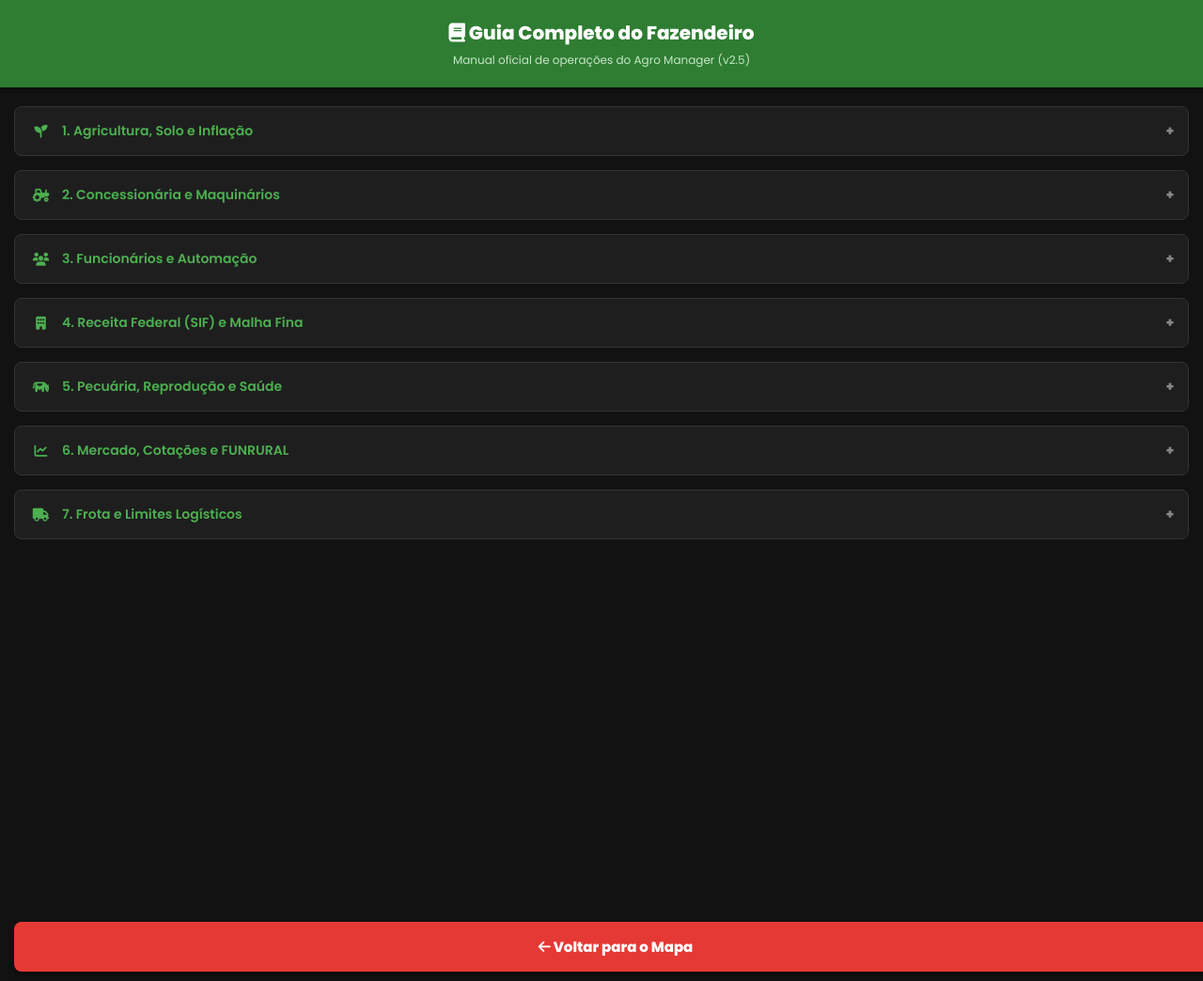
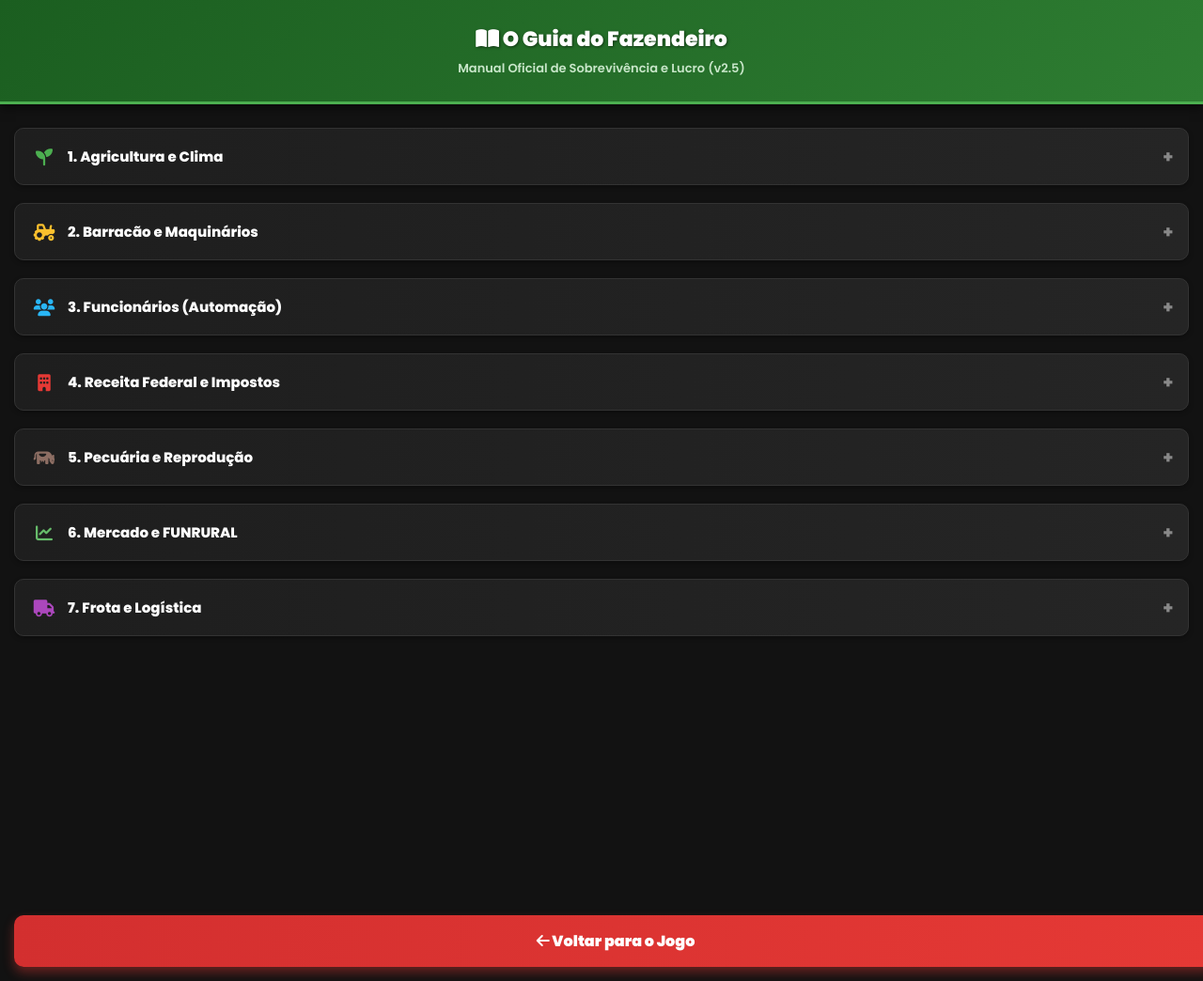
Before and after one commit to binhog29/agro_manager_v2, a Flask app: page /ajuda in a window 1280 px wide. Shown: the top 1044 px of the page at 94% size. Run offline with Flask 3, Linux system fonts and the light colour scheme; the visitor is signed in with stand-in values (Sample User, id 1); data that the repository does not hold is empty.

Commit message:
atualizando o ajuda

```diff
--- a/templates/ajuda.html
+++ b/templates/ajuda.html
@@ -16,211 +16,277 @@
             padding: 0;
         }
 
-        /* Cabeçalho Verde */
+        /* Cabeçalho Verde Premium */
         .header-guia {
-            background-color: #2e7d32;
-            padding: 20px 15px;
+            background: linear-gradient(135deg, #1b5e20, #2e7d32);
+            padding: 25px 15px;
             text-align: center;
-            box-shadow: 0 4px 6px rgba(0,0,0,0.3);
-            margin-bottom: 20px;
+            box-shadow: 0 4px 10px rgba(0,0,0,0.5);
+            margin-bottom: 25px;
+            border-bottom: 3px solid #4caf50;
         }
 
         .header-guia h1 {
             margin: 0;
-            font-size: 20px;
-            font-weight: 800;
+            font-size: 22px;
+            font-weight: 900;
+            text-shadow: 1px 1px 3px rgba(0,0,0,0.5);
         }
 
         .header-guia p {
             margin: 5px 0 0 0;
-            font-size: 12px;
+            font-size: 13px;
             color: #c8e6c9;
+            font-weight: 600;
         }
 
         /* Container Principal */
         .container {
-            padding: 0 15px 80px 15px; /* Espaço no fundo pro botão voltar */
+            padding: 0 15px 90px 15px;
         }
 
         /* Botões Sanfona (Accordion) */
         .accordion {
-            background-color: #1e1e1e;
-            color: #4caf50;
+            background: linear-gradient(90deg, #1e1e1e, #252525);
+            color: #fff;
             cursor: pointer;
-            padding: 15px;
+            padding: 16px;
             width: 100%;
             border: 1px solid #333;
-            border-radius: 8px;
+            border-radius: 10px;
             text-align: left;
             outline: none;
-            font-size: 14px;
-            font-weight: 600;
+            font-size: 15px;
+            font-weight: 800;
             transition: 0.3s;
-            margin-bottom: 10px;
+            margin-bottom: 12px;
             display: flex;
             align-items: center;
             font-family: 'Poppins', sans-serif;
+            box-shadow: 0 2px 5px rgba(0,0,0,0.3);
         }
 
         .accordion i {
-            width: 25px;
+            width: 30px;
             text-align: center;
             margin-right: 10px;
+            font-size: 18px;
         }
 
         .active, .accordion:hover {
-            background-color: #252525;
+            background: linear-gradient(90deg, #252525, #2c2c2c);
             border-color: #4caf50;
         }
 
-        /* Seta apontando pra baixo/cima */
         .accordion:after {
-            content: '\002B'; /* Símbolo de Mais */
+            content: '\002B';
             color: #888;
             font-weight: bold;
             float: right;
             margin-left: auto;
+            font-size: 18px;
         }
         .active:after {
-            content: "\2212"; /* Símbolo de Menos */
+            content: "\2212";
+            color: #4caf50;
         }
 
         /* Conteúdo que abre */
         .panel {
-            padding: 0 15px;
-            background-color: #1a1a1a;
-            border-left: 2px solid #4caf50;
+            padding: 0;
+            background-color: transparent;
             max-height: 0;
             overflow: hidden;
-            transition: max-height 0.2s ease-out;
-            margin-bottom: 10px;
-            margin-top: -5px;
-            border-radius: 0 0 8px 8px;
+            transition: max-height 0.3s ease-out;
+            margin-bottom: 15px;
+            margin-top: -8px;
+        }
+
+        .panel-inner {
+            padding: 15px;
+            background-color: #1a1a1a;
+            border-left: 3px solid #4caf50;
+            border-right: 1px solid #333;
+            border-bottom: 1px solid #333;
+            border-radius: 0 0 10px 10px;
             font-size: 13px;
-            color: #ccc;
+            color: #ddd;
             line-height: 1.6;
         }
 
-        .panel p { margin-top: 15px; }
-        .panel ul { padding-left: 20px; margin-bottom: 15px; }
-        .panel li { margin-bottom: 8px; }
-        .panel b { color: #fff; }
+        .panel-inner p { margin: 0 0 15px 0; font-size: 14px; }
+        .panel-inner ul { padding-left: 0; list-style: none; margin: 0; }
+
+        /* Estilo das Listas/Dicas */
+        .panel-inner li {
+            margin-bottom: 12px;
+            background: #222;
+            padding: 12px;
+            border-radius: 8px;
+            border: 1px solid #2a2a2a;
+        }
+        .panel-inner b { font-size: 14px; }
+
+        /* Cores Específicas para Destaques */
+        .b-green { color: #4caf50; }
+        .b-yellow { color: #fbc02d; }
+        .b-red { color: #e53935; }
+        .b-blue { color: #29b6f6; }
+        .b-purple { color: #ab47bc; }
+        .b-orange { color: #ffa726; }
 
         /* Botão Vermelho de Voltar */
         .btn-voltar {
-            background-color: #e53935;
+            background: linear-gradient(to right, #d32f2f, #e53935);
             color: white;
             border: none;
             padding: 15px;
             width: calc(100% - 30px);
-            border-radius: 8px;
-            font-weight: bold;
-            font-size: 15px;
+            border-radius: 10px;
+            font-weight: 900;
+            font-size: 16px;
             font-family: 'Poppins', sans-serif;
             text-align: center;
             text-decoration: none;
             display: block;
             margin: 20px auto;
             position: fixed;
-            bottom: 10px;
+            bottom: 15px;
             left: 15px;
-            box-shadow: 0 4px 6px rgba(0,0,0,0.4);
+            box-shadow: 0 6px 12px rgba(229, 57, 53, 0.4);
+            transition: transform 0.2s;
         }
+        .btn-voltar:active { transform: scale(0.98); }
     </style>
 </head>
 <body>
 
     <div class="header-guia">
-        <h1><i class="fas fa-book"></i> Guia Completo do Fazendeiro</h1>
-        <p>Manual oficial de operações do Agro Manager (v2.5)</p>
+        <h1><i class="fas fa-book-open"></i> O Guia do Fazendeiro</h1>
+        <p>Manual Oficial de Sobrevivência e Lucro (v2.5)</p>
     </div>
 
     <div class="container">
 
-        <button class="accordion"><i class="fas fa-seedling"></i> 1. Agricultura, Solo e Inflação</button>
+        <!-- 1. AGRICULTURA -->
+        <button class="accordion"><i class="fas fa-seedling" style="color: #4caf50;"></i> 1. Agricultura e Clima</button>
         <div class="panel">
-            <p><b>Categorias de Plantio:</b></p>
+            <div class="panel-inner">
+                <p>O sucesso da sua lavoura depende da escolha da semente e de ficar de olho nos céus!</p>
                 <ul>
-                <li><b>Culturas de Entrada (Tier 1):</b> Tomate, Milho e Melancia. São baratas para plantar e giram o caixa rápido. Ideais para iniciantes.</li>
-                <li><b>Culturas de Elite (Tier 2):</b> Soja, Arroz e Algodão. Exigem alto investimento inicial, mas lotam o silo.</li>
-                <li><b>Perenes:</b> Café, Cacau, Açaí. Você gasta fortunas para plantar uma vez e colhe por vários ciclos sem precisar replantar, exigindo apenas tempo de descanso.</li>
+                    <li><b class="b-green">🌱 Culturas de Entrada (Tier 1):</b> Tomate, Milho e Melancia. Custam pouco para plantar, crescem rápido e garantem o giro de caixa inicial da sua fazenda.</li>
+                    <li><b class="b-yellow">🌾 Culturas de Elite (Tier 2):</b> Soja, Arroz e Algodão. Exigem alto investimento em maquinário e sementes, mas lotam o silo com colheitas gigantescas.</li>
+                    <li><b class="b-purple">🌳 Culturas Perenes:</b> Café, Cacau e Açaí. Você investe uma fortuna para plantar <i>uma única vez</i> e colhe por vários ciclos. Elas só precisam de um período de descanso pós-colheita.</li>
+                    <li><b class="b-blue">🌦️ Realismo Climático:</b> Chuvas no Verão dão bônus de crescimento! Mas cuidado: plantar durante a seca do Inverno sem um Pivô de Irrigação fará a saúde da sua planta despencar.</li>
                 </ul>
-            <p><b>Inflação Operacional:</b> Cuidado ao crescer rápido demais! Quanto maior o seu Nível e o número de terras que você possui, mais caros ficam os serviços de plantio e colheita devido ao ágio operacional.</p>
+            </div>
         </div>
 
-        <button class="accordion"><i class="fas fa-tractor"></i> 2. Concessionária e Maquinários</button>
+        <!-- 2. MAQUINÁRIO -->
+        <button class="accordion"><i class="fas fa-tractor" style="color: #fbc02d;"></i> 2. Barracão e Maquinários</button>
         <div class="panel">
-            <p>O <b>Barracão</b> é onde você guarda seu patrimônio físico. Comprar máquinas evita que você pague aluguéis caros a terceiros na hora do aperto.</p>
+            <div class="panel-inner">
+                <p>Alugar equipamentos de terceiros custa caro. Construa seu patrimônio!</p>
                 <ul>
-                <li><b>Aluguel vs. Propriedade:</b> Passar veneno alugando um trator custa caro por hectare. Se você comprar o seu próprio <i>Pulverizador</i>, você paga <b>R$ 0 de maquinário</b> para aplicar o veneno.</li>
-                <li><b>Arrasto vs. Autopropelido:</b> O Pulverizador de Arrasto é barato (R$ 35 mil), mas o tratorista gasta preciosas horas do dia para aplicar. O Autopropelido é caro (R$ 150 mil), mas o serviço é instantâneo.</li>
-                <li><b>Manutenção:</b> Máquinas quebram! O conserto custa 15% do valor do veículo zero km. Mantenha caixa para a oficina.</li>
-                <li><b>Ferro-Velho:</b> Precisou de dinheiro rápido? Você pode vender suas máquinas a qualquer momento, mas o mercado paga apenas <b>50% do valor</b> de tabela.</li>
+                    <li><b class="b-orange">🚜 Fim do Aluguel:</b> Comprar o seu próprio <i>Pulverizador</i> na Concessionária zera o custo (R$ 0) de maquinário na hora de aplicar defensivos nas pragas.</li>
+                    <li><b class="b-blue">💨 Arrasto vs Autopropelido:</b> O Pulverizador de Arrasto é mais barato, mas o serviço é lento e gasta horas do seu dia. O Autopropelido é premium: caro, mas o serviço é instantâneo.</li>
+                    <li><b class="b-red">⛽ Diesel e Oficina:</b> Máquinas bebem diesel e quebram. Mantenha galões no Armazém e dinheiro em caixa, pois o conserto de máquinas pesadas custa até 15% do valor do veículo zero km.</li>
+                    <li><b class="b-yellow">♻️ Ferro-Velho:</b> Ficou sem dinheiro para pagar as contas? Venda suas máquinas usadas, mas o mercado paga apenas 50% do valor de tabela.</li>
                 </ul>
             </div>
+        </div>
 
-        <button class="accordion"><i class="fas fa-users"></i> 3. Funcionários e Automação</button>
+        <!-- 3. FUNCIONÁRIOS -->
+        <button class="accordion"><i class="fas fa-users" style="color: #29b6f6;"></i> 3. Funcionários (Automação)</button>
         <div class="panel">
-            <p>Não quer cuidar da fazenda hora a hora? Contrate funcionários no <b>Alojamento (Nível 3+)</b>.</p>
+            <div class="panel-inner">
+                <p>Expanda seu Alojamento (Nível 3+) para delegar o trabalho pesado.</p>
                 <ul>
-                <li><b>Tratoristas:</b> A espinha dorsal da automação. Quando você avança o tempo, se uma praga atacar, o tratorista vai agir <b>SOZINHO</b>. Mas atenção: ele só trabalha se você tiver <i>Galões de Veneno</i> no estoque e uma máquina no barracão com manutenção em dia!</li>
-                <li><b>Agrônomos:</b> Aceleram o tempo de crescimento das plantas.</li>
-                <li><b>Capatazes:</b> Mestres da negociação. Cada capataz adiciona 5% de bônus no valor de venda dos seus produtos no Mercado.</li>
-                <li><b>Peões e Veterinários:</b> Cuidam automaticamente da alimentação e curam os animais antes que morram.</li>
+                    <li><b class="b-green">👷 Tratoristas (Os Protetores):</b> A espinha dorsal da sua fazenda. Se uma praga atacar enquanto o tempo avança, ele entra no seu Trator/Pulverizador e salva a lavoura SOZINHO! (Exige veneno no estoque e máquina abastecida).</li>
+                    <li><b class="b-purple">👨‍🌾 Agrônomos:</b> Gênios da biologia. Cada agrônomo acelera a velocidade de crescimento de todas as suas lavouras simultaneamente.</li>
+                    <li><b class="b-orange">💼 Capatazes:</b> Lobos do Mercado. Cada capataz adiciona +5% de lucro bruto na hora de vender seus produtos (Limitado a +25%).</li>
+                    <li><b class="b-blue">🐄 Peões e 🩺 Veterinários:</b> Essenciais para a pecuária. Eles alimentam o gado automaticamente (se o comedouro tiver ração) e evitam mortes por doenças.</li>
                 </ul>
             </div>
+        </div>
 
-        <button class="accordion"><i class="fas fa-building"></i> 4. Receita Federal (SIF) e Malha Fina</button>
+        <!-- 4. IMPOSTOS E RECEITA -->
+        <button class="accordion"><i class="fas fa-building" style="color: #e53935;"></i> 4. Receita Federal e Impostos</button>
         <div class="panel">
-            <p>A Receita Federal cobra impostos automaticamente na virada de cada mês no jogo.</p>
+            <div class="panel-inner">
+                <p>No Agro Manager, não existe dinheiro fácil. O Governo sempre cobra a sua parte!</p>
                 <ul>
-                <li><b>ITR (Imposto Territorial Rural):</b> Você paga <b>R$ 150 mensais por cada Hectare</b> que possui. Ter terras improdutivas vai te levar à falência rapidamente. Compre terras apenas se tiver dinheiro para plantar!</li>
-                <li><b>Folha de Pagamento:</b> A cada mês que se passa, os salários dos seus funcionários são descontados do seu caixa.</li>
-                <li><b>Taxa de Fortuna (Malha Fina):</b> Grandes fortunas chamam atenção. Se o saldo da sua conta bancária ultrapassar <b>R$ 10.000.000,00</b>, a Receita Federal passa a morder <b>1,5% ao mês</b> sobre a riqueza acumulada. Invista seu dinheiro em infraestrutura!</li>
+                    <li><b class="b-red">📜 ITR Proporcional:</b> A cada mês que passa, a Receita cobra <b>R$ 150 por Hectare</b>. Comprar um Latifúndio sem ter dinheiro para plantar significa falência por impostos!</li>
+                    <li><b class="b-orange">💸 Folha de Pagamento:</b> Sua equipe custa dinheiro por hora trabalhada. Cuidado ao contratar 5 Capatazes no início do jogo, o salário deles vai drenar sua conta bancária.</li>
+                    <li><b class="b-purple">🚨 Malha Fina (Taxa de Fortuna):</b> Guardar dinheiro debaixo do colchão é punido. Se seu saldo passar de <b>R$ 10.000.000</b>, a Receita Federal aplica uma taxa de riqueza de 1,5% ao mês. Reinvista o lucro na fazenda!</li>
+                    <li><b class="b-yellow">📈 Inflação Operacional (Ágio):</b> Quanto maior o seu Nível e Império, mais caros ficam os prestadores de serviço (Plantio e Colheita).</li>
                 </ul>
             </div>
+        </div>
 
-        <button class="accordion"><i class="fas fa-cow"></i> 5. Pecuária, Reprodução e Saúde</button>
+        <!-- 5. PECUÁRIA -->
+        <button class="accordion"><i class="fas fa-cow" style="color: #8d6e63;"></i> 5. Pecuária e Reprodução</button>
         <div class="panel">
-            <p>Crie animais para garantir uma renda diária constante.</p>
+            <div class="panel-inner">
+                <p>Carne, leite e ovos: a Pecuária garante uma renda previsível todos os dias.</p>
                 <ul>
-                <li><b>Habitats:</b> Cada animal exige um local específico (Curral, Haras, Represa). Você deve expandir a capacidade para ter mais animais.</li>
-                <li><b>Alimentação:</b> Animais com fome perdem saúde e morrem. Construa comedouros nos habitats e abasteça-os usando os grãos do seu Silo ou Armazém.</li>
-                <li><b>Reprodução:</b> Fêmeas e machos no mesmo local podem reproduzir. Respeite o tempo de gestação de cada espécie.</li>
+                    <li><b class="b-green">🛖 Habitats Específicos:</b> Gado vai no Curral, Porcos no Chiqueiro, Cavalos no Haras e Peixes na Represa. Expanda-os para caber mais cabeças.</li>
+                    <li><b class="b-red">🥩 Fome é Fatal:</b> Animais que ficam muito tempo com fome perdem saúde e morrem. Construa Comedouros e encha-os de Grãos/Ração diariamente.</li>
+                    <li><b class="b-purple">🍼 Reprodução Natural:</b> Mantenha Fêmeas e Machos saudáveis no mesmo recinto e a mágica acontece. Respeite o tempo de gestação (que varia de galinhas a cavalos).</li>
                 </ul>
             </div>
+        </div>
 
-        <button class="accordion"><i class="fas fa-chart-line"></i> 6. Mercado, Cotações e FUNRURAL</button>
+        <!-- 6. MERCADO -->
+        <button class="accordion"><i class="fas fa-chart-line" style="color: #66bb6a;"></i> 6. Mercado e FUNRURAL</button>
         <div class="panel">
-            <p>Venda sua produção no momento certo para maximizar o lucro.</p>
+            <div class="panel-inner">
+                <p>O tempo e a economia global ditam o preço das suas mercadorias.</p>
                 <ul>
-                <li><b>Cotações Variáveis:</b> Os preços no painel do mercado mudam. Não venda sua soja se o preço estiver despencando!</li>
-                <li><b>FUNRURAL:</b> Toda venda oficial sofre um desconto percentual de imposto retido na fonte.</li>
+                    <li><b class="b-yellow">📊 Lei da Oferta e Demanda:</b> As cotações sobem e descem. Segure sua Soja no Silo se o preço estiver na baixa e venda tudo quando o gráfico explodir!</li>
+                    <li><b class="b-red">🧾 FUNRURAL:</b> Toda venda agrícola passa pelo sistema bancário oficial e sofre retenção automática do imposto rural. O que cai na conta já é o valor líquido.</li>
                 </ul>
             </div>
+        </div>
 
-        <button class="accordion"><i class="fas fa-truck"></i> 7. Frota e Limites Logísticos</button>
+        <!-- 7. LOGÍSTICA -->
+        <button class="accordion"><i class="fas fa-truck" style="color: #ab47bc;"></i> 7. Frota e Logística</button>
         <div class="panel">
-            <p>Vender animais pesados ou peixes exige transporte especializado.</p>
+            <div class="panel">
+            <div class="panel-inner">
+                <p>Mover animais de 500kg não é de graça. A logística come parte do seu lucro.</p>
                 <ul>
-                <li><b>Frete Terceirizado:</b> Se você não tiver caminhões, pagará uma taxa alta de frete a cada venda de gado ou peixe.</li>
-                <li><b>Sua Própria Frota:</b> Compre Caminhonetes, Caminhões Boiadeiros e Caminhões Baú na Concessionária para zerar os custos de frete nas vendas.</li>
+                    <li><b class="b-orange">📦 Frete Terceirizado:</b> Se você não possuir veículos adequados, o jogo cobrará uma taxa de frete alta na venda de animais grandes ou peixes.</li>
+                    <li><b class="b-green">🚛 Frota Própria:</b> Compre Caminhões Boiadeiros e Caminhões Baú na Concessionária. Ter o veículo na garagem <b>zera</b> os custos de frete do seu império!</li>
                 </ul>
+            </div>
+        </div>
+
+        <!-- 8. DICAS DE OURO -->
+        <button class="accordion"><i class="fas fa-star" style="color: #ffeb3b;"></i> 8. Dicas de Ouro do CEO</button>
+        <div class="panel">
+            <div class="panel-inner">
+                <p>Acabou de começar? Siga este mapa para não falir na primeira semana:</p>
+                <ul>
+                    <li><b class="b-yellow">🏆 Comece Pequeno:</b> Compre a Chácara e plante <b>Milho ou Tomate</b>. O custo é baixo e o retorno é rápido.</li>
+                    <li><b class="b-red">🚫 Fuja da Automação (No Início):</b> Contratar um Tratorista para cuidar de 1 hectare vai destruir suas finanças. Faça o trabalho manual até comprar um <b>Sítio (5ha)</b>.</li>
+                    <li><b class="b-blue">💧 Solo e Pragas:</b> O jogo perdoa a falta de adubo, mas não perdoa Pragas. Tenha sempre galões de Veneno no Armazém para blindar a lavoura!</li>
+                </ul>
+            </div>
         </div>
 
     </div>
 
     <!-- Botão Fixo Embaixo -->
-    <a href="/mapa" class="btn-voltar"><i class="fas fa-arrow-left"></i> Voltar para o Mapa</a>
+    <a href="/mapa" class="btn-voltar"><i class="fas fa-arrow-left"></i> Voltar para o Jogo</a>
 
-    <!-- Script para fazer a sanfona abrir e fechar -->
+    <!-- Script da Sanfona -->
     <script>
         var acc = document.getElementsByClassName("accordion");
         var i;
 
         for (i = 0; i < acc.length; i++) {
             acc[i].addEventListener("click", function() {
-                // Fecha as outras abas ao abrir uma (opcional, pode remover esse bloco se quiser que várias fiquem abertas)
                 var currentActive = document.querySelector(".accordion.active");
                 if (currentActive && currentActive !== this) {
                     currentActive.classList.remove("active");
```
Lines whose indentation alone changed are shown as unchanged.
